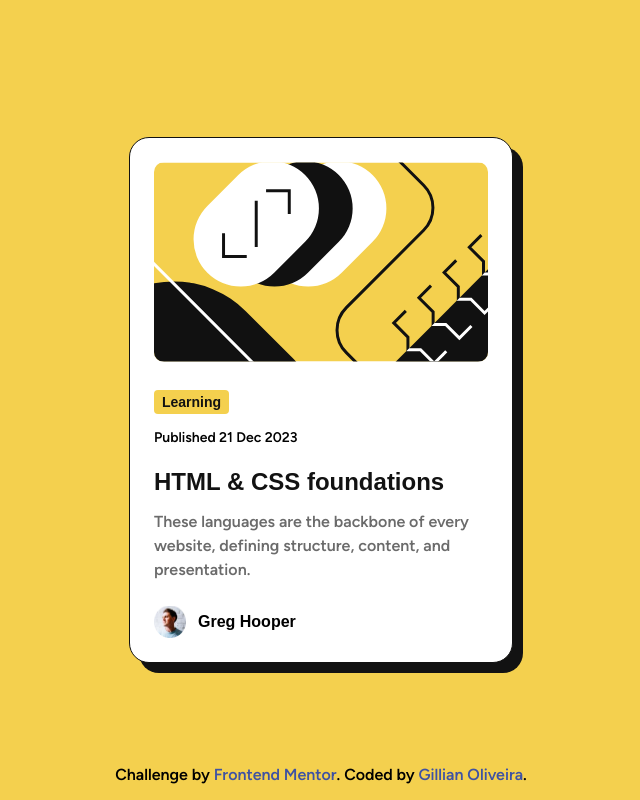
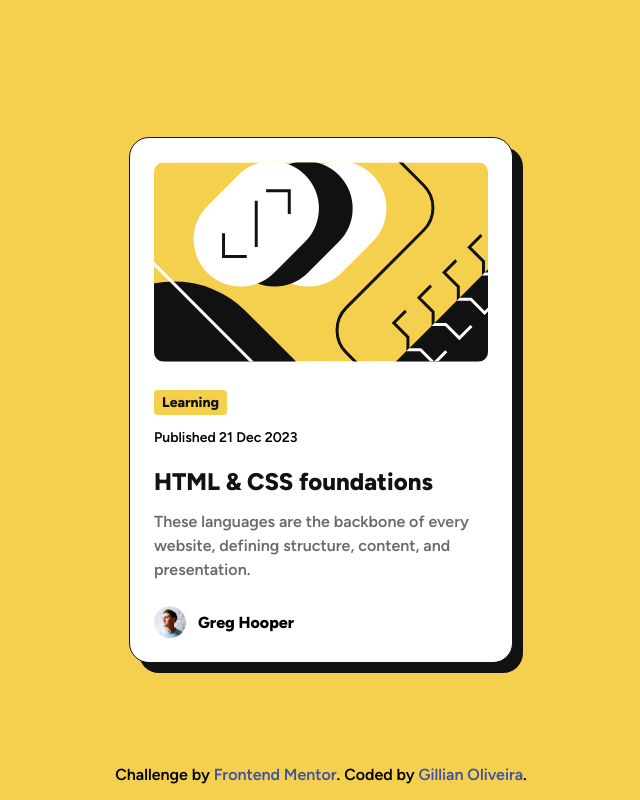
Before and after one commit to lia-oliveira/blog-preview-card, a plain HTML site: page index.html in a window 1280 px wide. Shown: the whole page, without its empty margins (319-959 px from the left). Drawn offline with Linux system fonts and the light colour scheme.

Commit message:
font-face

```diff
--- a/styles/main.css
+++ b/styles/main.css
@@ -1,6 +1,6 @@
 @charset "UTF-8";
 
-font-face {
+@font-face {
     font-family: 'Figtree-ExtraBold';
     src: url(./../assets/fonts/static/Figtree-ExtraBold.ttf) format('truetype');
     font-weight: 800;
```
